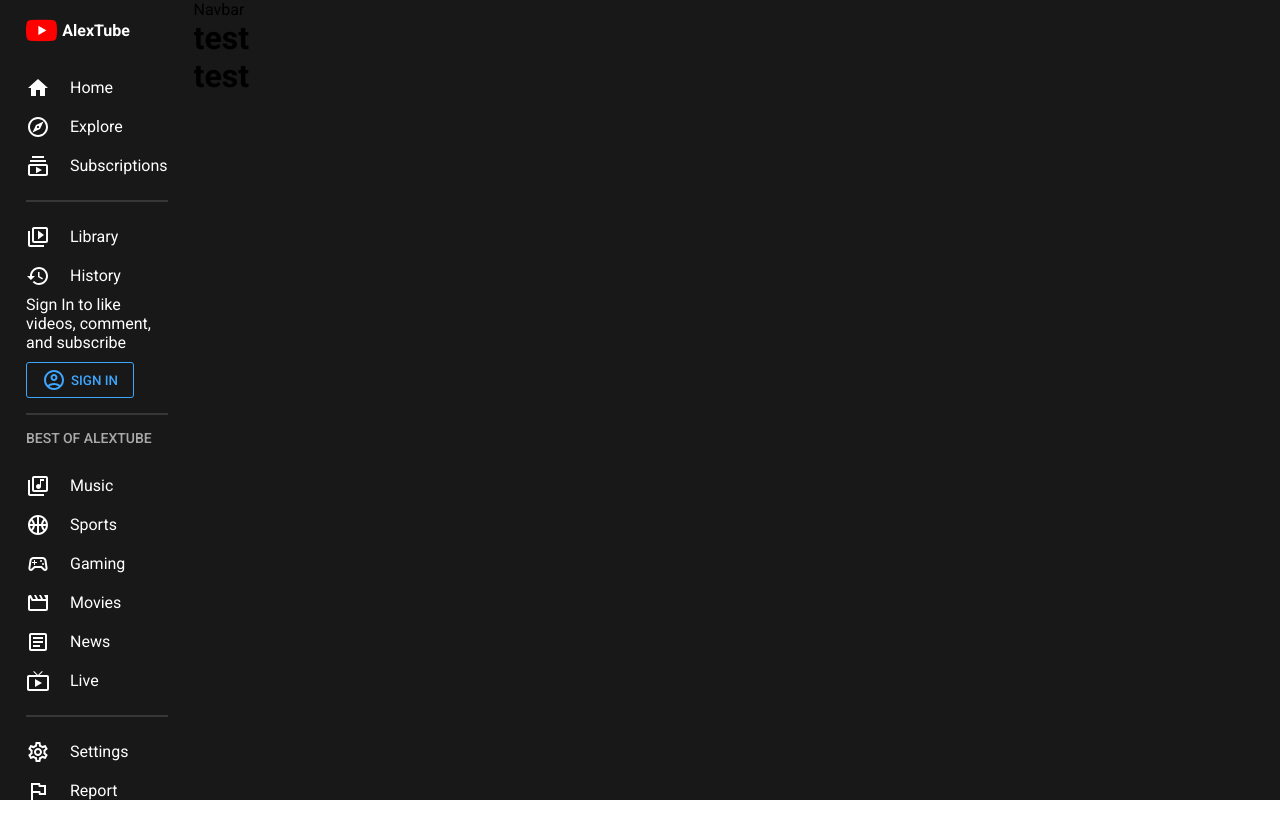
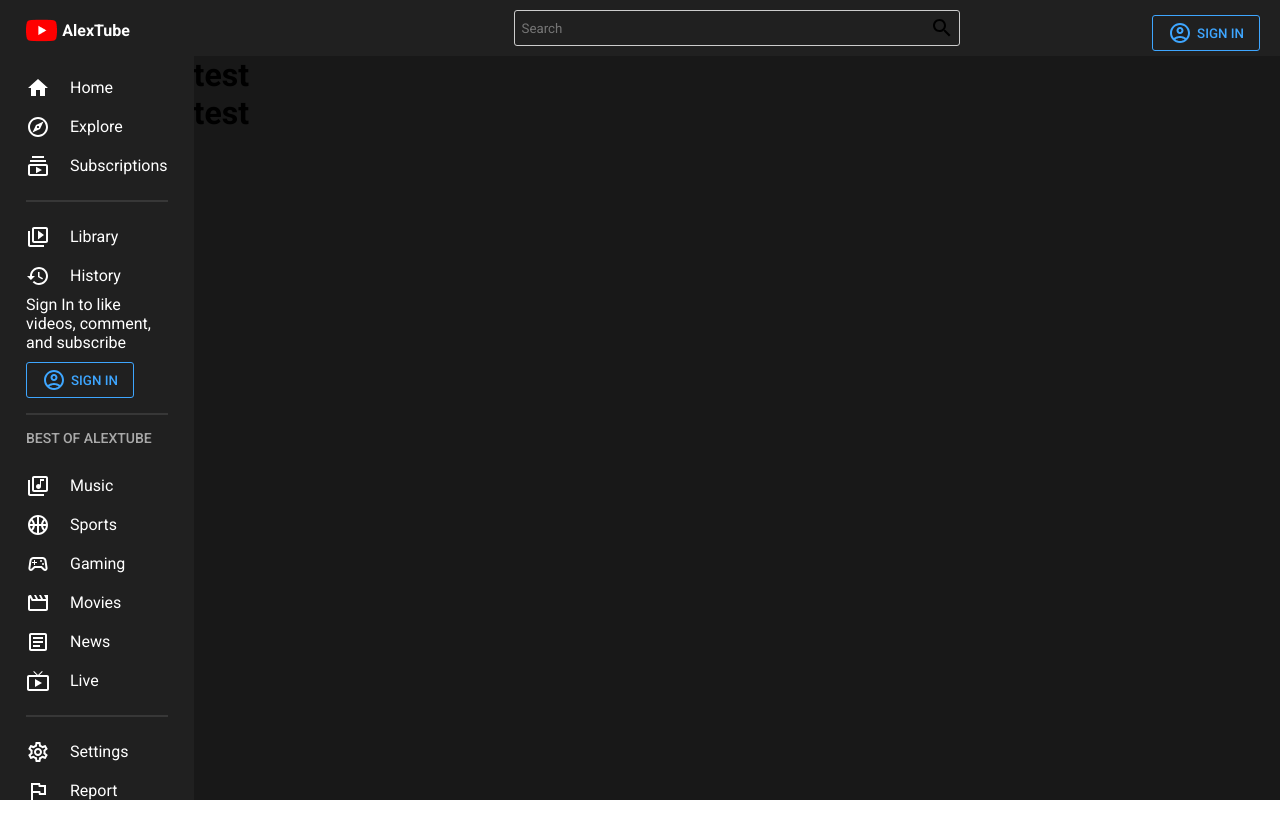
Before and after one commit to alexangria1992/MERN-Youtube-Clone, a React (Create React App) app in the folder frontend/: page / in a window 1280 px wide. Shown: the top 838 px of the page. Built offline with nearby package versions, Linux system fonts and the light colour scheme.

Commit message:
React Navbar Design

```diff
--- a/frontend/src/components/Menu.jsx
+++ b/frontend/src/components/Menu.jsx
@@ -103,7 +103,7 @@
 
 const Container = styled.div`
   flex: 1;
-  background-color: ${({ theme }) => theme.bg};
+  background-color: ${({ theme }) => theme.bgLighter};
   height: 100vh;
   color: ${({ theme }) => theme.text};
   position: sticky;
--- a/frontend/src/components/Navbar.jsx
+++ b/frontend/src/components/Navbar.jsx
@@ -1,7 +1,71 @@
 import React from "react";
+import styled from "styled-components";
+import AccountCircleOutlinedIcon from "@mui/icons-material/AccountCircleOutlined";
+import SearchOutlinedIcon from "@mui/icons-material/SearchOutlined";
 
 const Navbar = () => {
-  return <div>Navbar</div>;
+  return (
+    <Container>
+      <Wrapper>
+        <Search>
+          <Input placeholder="Search" />
+          <SearchOutlinedIcon />
+        </Search>
+        <Button>
+          <AccountCircleOutlinedIcon /> SIGN IN
+        </Button>
+      </Wrapper>
+    </Container>
+  );
 };
 
+const Container = styled.div`
+  position: sticky;
+  top: 0;
+  background-color: ${({ theme }) => theme.bgLighter};
+  height: 56px;
+`;
+const Wrapper = styled.div`
+  /* background-color: lightyellow; */
+  display: flex;
+  align-items: center;
+  height: 100%;
+  padding: 0px 20px;
+  justify-content: flex-end;
+  position: relative;
+`;
+
+const Search = styled.div`
+  /* background-color: lightgreen; */
+  padding: 5px;
+  border: 1px solid #ccc;
+  border-radius: 3px;
+  position: absolute;
+  left: 0px;
+  right: 0px;
+  margin: auto;
+  width: 40%;
+  display: flex;
+  align-items: center;
+  justify-content: space-between;
+`;
+const Input = styled.input`
+  border: none;
+  background-color: transparent;
+`;
+
+const Button = styled.button`
+  padding: 5px 15px;
+  background-color: transparent;
+  border: 1px solid #3ea6ff;
+  color: #3ea6ff;
+  border-radius: 3px;
+  font-weight: 500;
+  margin-top: 10px;
+  cursor: pointer;
+  display: flex;
+  align-items: center;
+  gap: 5px;
+`;
+
 export default Navbar;
```
